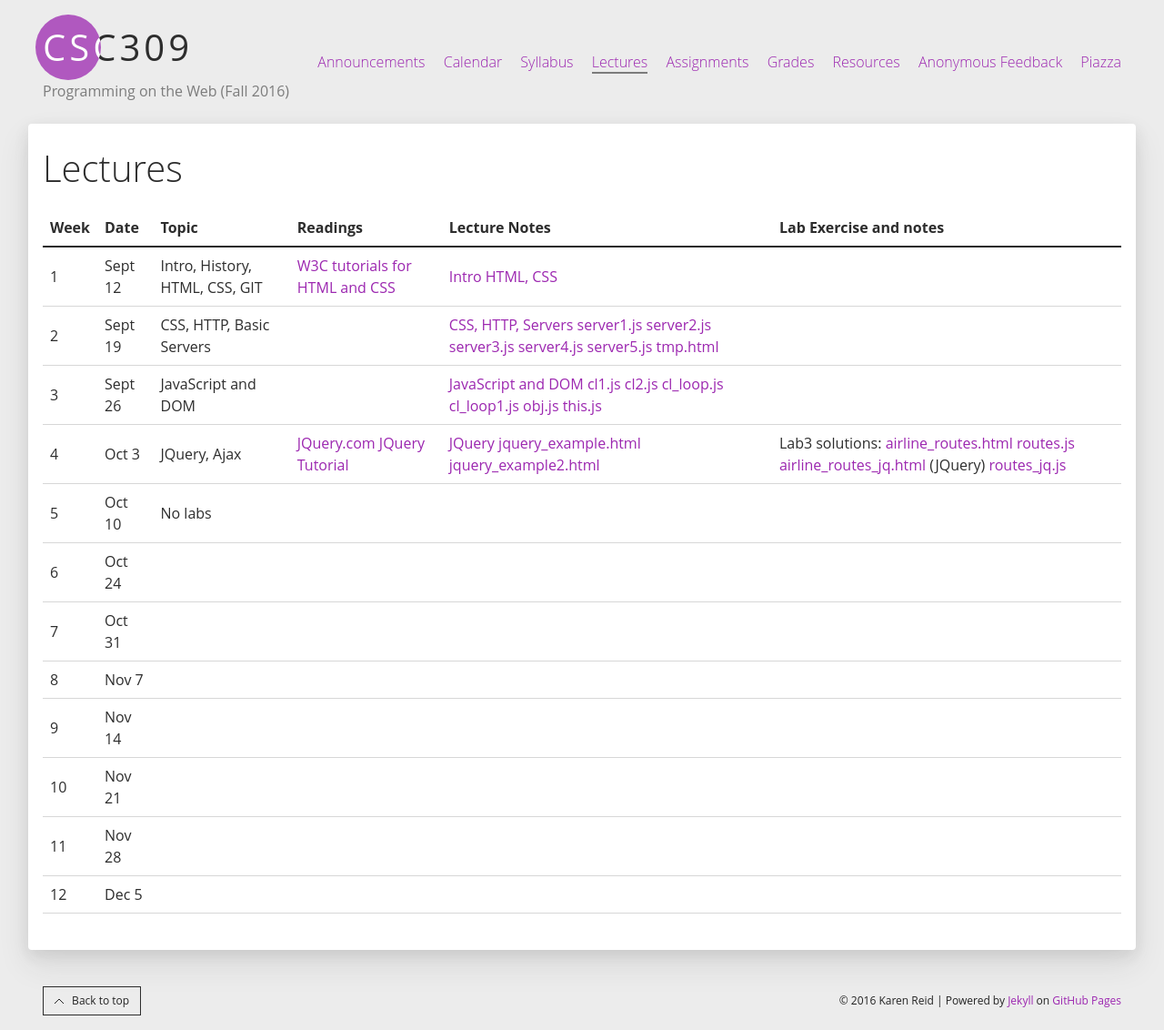
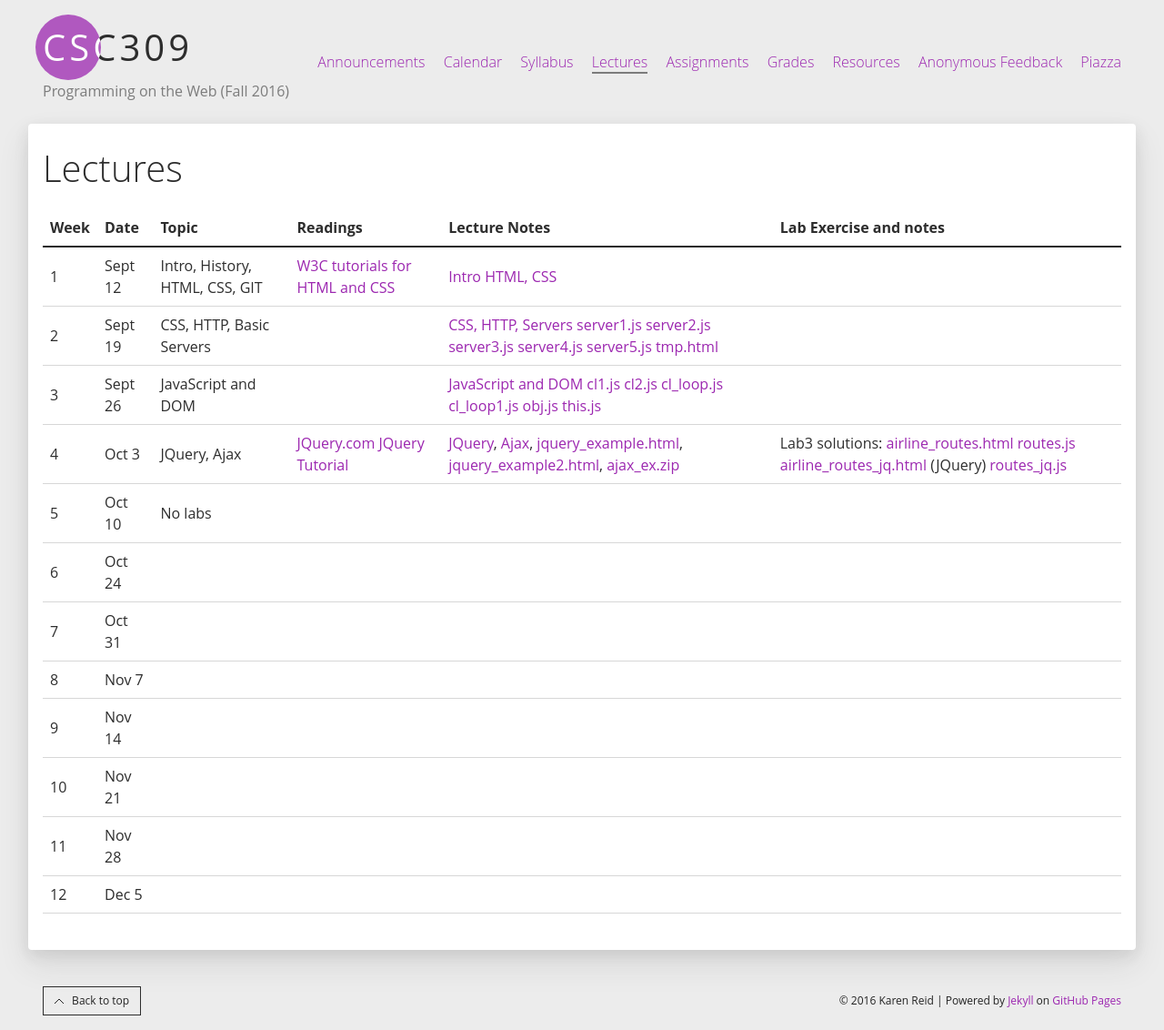
Before and after one commit to nigef/CSC309-Fall-2016.github.io, a Jekyll site: the page built from lectures.md, in a window 1280 px wide. Shown: the whole page at 91% size. Built offline with Jekyll 4.4.1, drawn with Linux system fonts in a browser that asks for light colours.

Commit message:
adding lecture notes

```diff
--- a/lectures.md
+++ b/lectures.md
@@ -76,9 +76,11 @@ permalink: /lectures/
           <a href="http://www.jquery-tutorial.net">JQuery Tutorial</a>
 	  </td>
       <td>
-	  <a href="/lectures/w4/JQuery.pdf">JQuery</a>
-	  <a href="/lectures/w4/jquery_example.html">jquery_example.html</a>
-	  <a href="/lectures/w4/jquery_example2.html">jquery_example2.html</a>
+	  <a href="/lectures/w4/JQuery.pdf">JQuery</a>,
+      <a href="/lectures/w4/Ajax.pdf">Ajax</a>,
+	  <a href="/lectures/w4/jquery_example.html">jquery_example.html</a>,
+	  <a href="/lectures/w4/jquery_example2.html">jquery_example2.html</a>,
+	  <a href="/lectures/w4/ajax_ex.zip">ajax_ex.zip</a>
       </td>
       <td> Lab3 solutions:
       <a href="/lectures/w4/lab3/airline_routes.html">airline_routes.html</a>
--- a/lectures/w4/ajax_ex/index.html
+++ b/lectures/w4/ajax_ex/index.html
@@ -17,7 +17,6 @@
 
     </div>
 
-
     <script src="/example.js"></script>
   </body>
 </html>
```
Also changed, not shown: lectures/w4/ajax_ex/README.txt (added), 1 other file.
